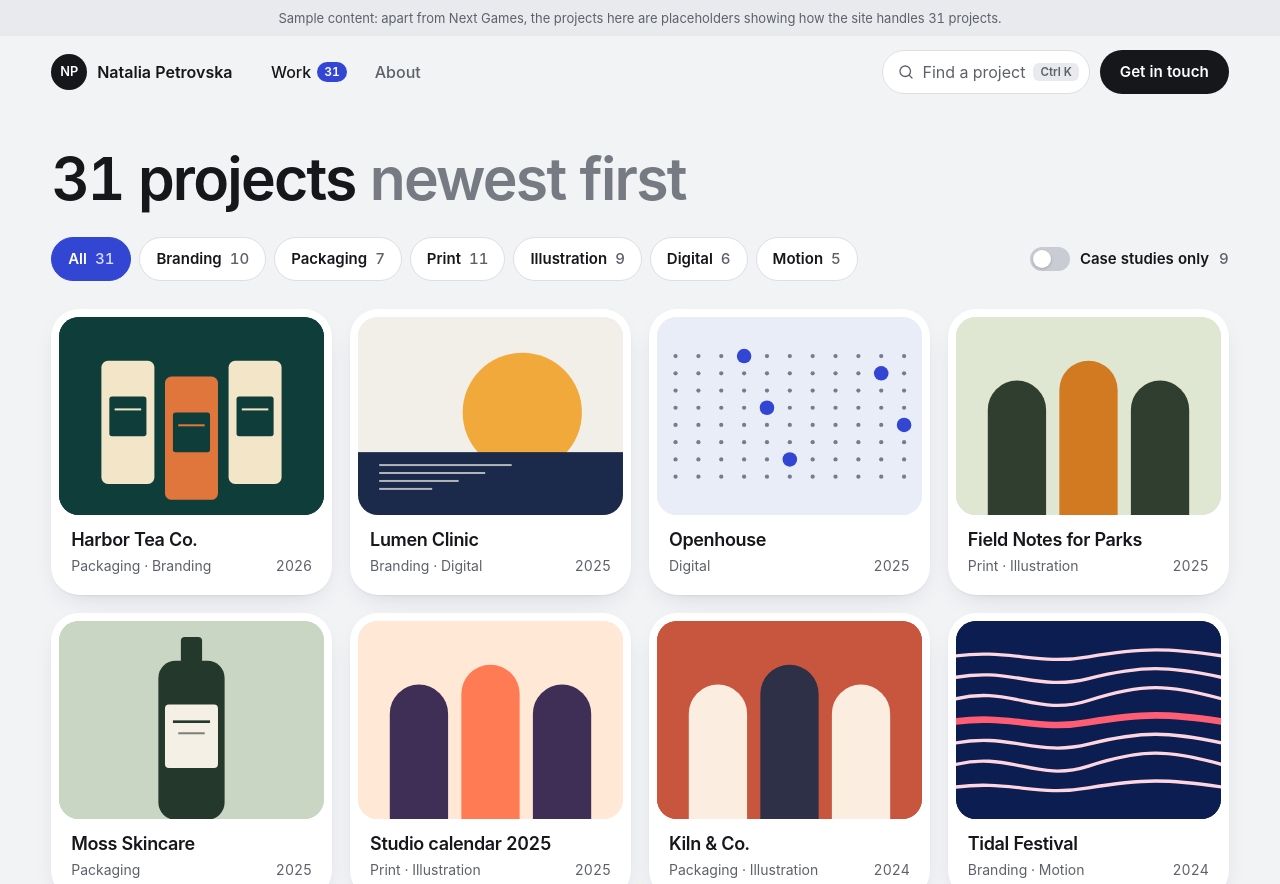
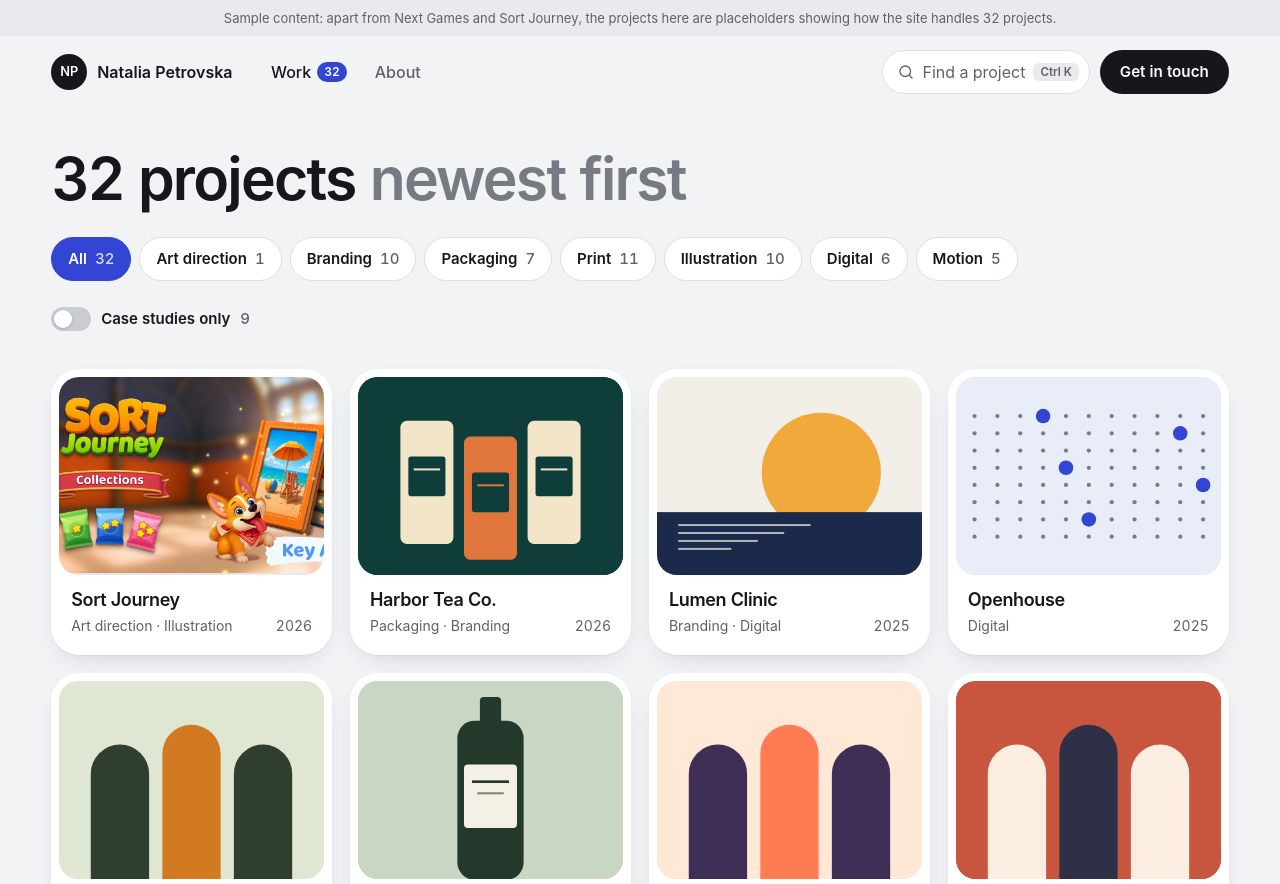
Before and after one commit to natalivm/portfolio, an Astro site: page /work in a window 1280 px wide. Shown: the top 884 px of the page. Built offline with nearby package versions, Linux system fonts and the light colour scheme; Astro itself is replaced by a stand-in of ours.

Commit message:
Add Sort Journey: key art for Bluetile Games, in Harbor Tea's place
Sort Journey is the second real project. Its key art for the
Collections feature takes the first large tile on the home page, where
the sample Harbor Tea project was; Harbor Tea stays in the work index.
It opens in the quick view with the full image, a short description
and a link to the game on Google Play.

- Large homepage tiles are now 16:9, so wide key art keeps its logo
  and subject. A project can say which part of its image to keep when
  a frame crops it.
- "Art direction" is a new discipline and filter on the work page.
- The sample-content banner names both real projects.

Co-Authored-By: Claude Opus 5.5 <noreply@anthropic.com>
Claude-Session: https://claude.ai/code/session_01XFxHD8w4HQtLUnRGHytL8t

```diff
--- a/src/components/Cover.astro
+++ b/src/components/Cover.astro
@@ -9,7 +9,8 @@ import type { Project } from '../data/projects';
 interface Props {
   project: Project;
   variant?: number;
-  ratio?: '4/3' | '16/9' | '1/1';
+  /** 'natural' keeps a real image's own proportions, uncropped */
+  ratio?: '4/3' | '16/9' | '1/1' | 'natural';
   eager?: boolean;
   class?: string;
 }
@@ -31,7 +32,7 @@ const base = import.meta.env.BASE_URL.replace(/\/$/, '');
     alt={p.coverAlt ?? ''}
     loading={eager ? 'eager' : 'lazy'}
     decoding="async"
-    style={`aspect-ratio:${ratio}`}
+    style={ratio === 'natural' ? undefined : `aspect-ratio:${ratio}${p.coverPosition ? `;object-position:${p.coverPosition}` : ''}`}
   />
 ) : (
   <svg
--- a/src/components/Tile.astro
+++ b/src/components/Tile.astro
@@ -22,7 +22,7 @@ const href = p.caseStudy ? `${base}/work/${p.slug}/` : `${base}/work/?p=${p.slug
   data-disciplines={p.disciplines.map(slugify).join(' ')}
 >
   <div class="frame" style={`view-transition-name: cover-${p.slug}; view-transition-class: cover`}>
-    <Cover project={p} eager={eager} />
+    <Cover project={p} eager={eager} ratio={size === 'large' ? '16/9' : '4/3'} />
   </div>
   <div class="text">
     <h3 class="title">{p.title}</h3>
--- a/src/data/projects.ts
+++ b/src/data/projects.ts
@@ -1,7 +1,7 @@
 /**
  * Every project on the site comes from this list.
  *
- * Next Games is a real project. EVERY OTHER ENTRY IS SAMPLE CONTENT: titles,
+ * Next Games and Sort Journey are real projects. EVERY OTHER ENTRY IS SAMPLE CONTENT: titles,
  * clients, years and text are invented placeholders that show how the layout
  * behaves with ~30 projects.
  * Replace them with your own work, then set `showSampleNotice` to false in
@@ -13,9 +13,13 @@
  * - cover            → path under /public for a real image; while it is
  *                      missing, a generated placeholder poster is drawn from
  *                      `art` and `palette`.
+ * - coverPosition    → which part of the image to keep when a frame crops it,
+ *                      as CSS object-position (default: centre).
+ * - link             → an outside page for the project, such as a store listing.
  */
 
 export const disciplines = [
+  'Art direction',
   'Branding',
   'Packaging',
   'Print',
@@ -39,6 +43,8 @@ export interface Project {
   featured?: boolean;
   cover?: string;
   coverAlt?: string;
+  coverPosition?: string;
+  link?: { label: string; href: string };
   /** Path under /public to an interactive prototype's HTML file (name the file: the dev server does not resolve a bare folder); shown on the case study page. */
   prototype?: string;
   art: Art;
@@ -48,7 +54,8 @@ export interface Project {
 
 const raw: Project[] = [
   { slug: 'next-games', title: 'Next Games', client: 'Puzzle games app', year: 2023, disciplines: ['Digital', 'Motion'], art: 'grid', palette: ['#eaf3ff', '#0b1a30', '#3a8dff'], caseStudy: true, featured: true, role: 'Product designer', cover: '/covers/next-games.png', coverAlt: 'Phone showing the Home screen with the recent games sheet pulled up', prototype: '/prototypes/next-games/index.html', summary: 'Puzzle cards on the Home screen: pick up the game you left, or pull the card up to see every game in progress.' },
-  { slug: 'harbor-tea', title: 'Harbor Tea Co.', client: 'Harbor Tea Co.', year: 2026, disciplines: ['Packaging', 'Branding'], art: 'stack', palette: ['#0f3d3a', '#f3e6c8', '#e0763c'], caseStudy: true, featured: true, role: 'Brand and packaging lead', summary: 'Sample project. A tin system for a small-batch tea importer, where each blend gets its own harbour flag.' },
+  { slug: 'sort-journey', title: 'Sort Journey', client: 'Bluetile Games', year: 2026, disciplines: ['Art direction', 'Illustration'], art: 'stack', palette: ['#c8622a', '#2b2f5e', '#f6a623'], caseStudy: false, featured: true, cover: '/covers/sort-journey.webp', coverAlt: 'Sort Journey key art for the Collections feature: the game logo, three sticker packs, a corgi and a stack of photo albums', coverPosition: '30% 50%', link: { label: 'Sort Journey on Google Play', href: 'https://play.google.com/store/apps/details?id=com.playgames.sorting' }, summary: 'Key art for Collections, a feature of Sort Journey, a travel puzzle game by Bluetile Games.' },
+  { slug: 'harbor-tea', title: 'Harbor Tea Co.', client: 'Harbor Tea Co.', year: 2026, disciplines: ['Packaging', 'Branding'], art: 'stack', palette: ['#0f3d3a', '#f3e6c8', '#e0763c'], caseStudy: true, role: 'Brand and packaging lead', summary: 'Sample project. A tin system for a small-batch tea importer, where each blend gets its own harbour flag.' },
   { slug: 'lumen-clinic', title: 'Lumen Clinic', client: 'Lumen Clinic', year: 2025, disciplines: ['Branding', 'Digital'], art: 'sun', palette: ['#f2efe8', '#1b2a4a', '#f2a93b'], caseStudy: true, featured: true, role: 'Identity and web design', summary: 'Sample project. A calmer identity for a family clinic, built around morning light rather than medical blue.' },
   { slug: 'kiln-and-co', title: 'Kiln & Co.', client: 'Kiln & Co. Ceramics', year: 2024, disciplines: ['Packaging', 'Illustration'], art: 'arch', palette: ['#c8553d', '#fbeee0', '#2d3047'], caseStudy: true, featured: true, role: 'Packaging and illustration', summary: 'Sample project. Shipping boxes for a ceramics studio, printed with the outline of the piece inside.' },
   { slug: 'openhouse', title: 'Openhouse', client: 'Openhouse', year: 2025, disciplines: ['Digital'], art: 'grid', palette: ['#e9edf7', '#14213d', '#3346d3'], caseStudy: true, role: 'Product designer', summary: 'Sample project. A viewing-booking app for flat hunters, designed around the ten minutes before a viewing.' },
--- a/src/layouts/Layout.astro
+++ b/src/layouts/Layout.astro
@@ -29,7 +29,7 @@ const pageTitle = title ? `${title} · ${site.name}` : `${site.name}, ${site.rol
   <body>
     <a class="skip" href="#main">Skip to content</a>
     {site.showSampleNotice && (
-      <p class="sample-notice">Sample content: apart from Next Games, the projects here are placeholders showing how the site handles {projects.length} projects.</p>
+      <p class="sample-notice">Sample content: apart from Next Games and Sort Journey, the projects here are placeholders showing how the site handles {projects.length} projects.</p>
     )}
     <header class="site-header">
       <div class="wrap bar">
--- a/src/pages/work/index.astro
+++ b/src/pages/work/index.astro
@@ -68,6 +68,7 @@ const base = import.meta.env.BASE_URL.replace(/\/$/, '');
         <a class="pill pill-dark lb-case" data-lb-case hidden>
           Read the case study <span class="arrow"><Icon name="arrow-right" size={14} /></span>
         </a>
+        <a class="pill pill-light lb-case" data-lb-link target="_blank" rel="noopener" hidden></a>
         <div class="lb-nav">
           <button class="round" type="button" data-lb-prev aria-label="Previous project"><Icon name="arrow-left" /></button>
           <p class="lb-pos" data-lb-pos></p>
@@ -80,7 +81,8 @@ const base = import.meta.env.BASE_URL.replace(/\/$/, '');
 
   {projects.map((p) => (
     <template data-tpl={p.slug}>
-      <Cover project={p} variant={1} ratio="4/3" />
+      {/* A real image shows whole in the quick view; a placeholder poster keeps 4:3 */}
+      <Cover project={p} variant={1} ratio={p.cover ? 'natural' : '4/3'} />
     </template>
   ))}
   <script
@@ -90,7 +92,7 @@ const base = import.meta.env.BASE_URL.replace(/\/$/, '');
       Object.fromEntries(
         projects.map((p) => [
           p.slug,
-          { t: p.title, c: p.client, y: p.year, d: p.disciplines.join(' · '), s: p.summary, cs: p.caseStudy, href: `${base}/work/${p.slug}/` },
+          { t: p.title, c: p.client, y: p.year, d: p.disciplines.join(' · '), s: p.summary, cs: p.caseStudy, href: `${base}/work/${p.slug}/`, l: p.link ?? null },
         ]),
       ),
     )}
@@ -98,7 +100,7 @@ const base = import.meta.env.BASE_URL.replace(/\/$/, '');
 </Layout>
 
 <script>
-  type P = { t: string; c: string; y: number; d: string; s: string; cs: boolean; href: string };
+  type P = { t: string; c: string; y: number; d: string; s: string; cs: boolean; href: string; l: { label: string; href: string } | null };
   const data: Record<string, P> = JSON.parse(document.getElementById('work-data')!.textContent || '{}');
   const grid = document.querySelector<HTMLUListElement>('[data-grid]')!;
   const items = [...grid.querySelectorAll<HTMLLIElement>('li[data-slug]')];
@@ -226,6 +228,9 @@ const base = import.meta.env.BASE_URL.replace(/\/$/, '');
     const cs = q<HTMLAnchorElement>('[data-lb-case]');
     cs.hidden = !p.cs;
     cs.href = p.href;
+    const out = q<HTMLAnchorElement>('[data-lb-link]');
+    out.hidden = !p.l;
+    if (p.l) { out.href = p.l.href; out.textContent = p.l.label; }
     const tpl = document.querySelector<HTMLTemplateElement>(`template[data-tpl="${slug}"]`);
     const media = q('[data-lb-media]');
     media.replaceChildren(tpl ? tpl.content.cloneNode(true) : '');
```
Also changed, not shown: PRODUCT.md (+1 -1 lines), public/covers/sort-journey.webp (added).
